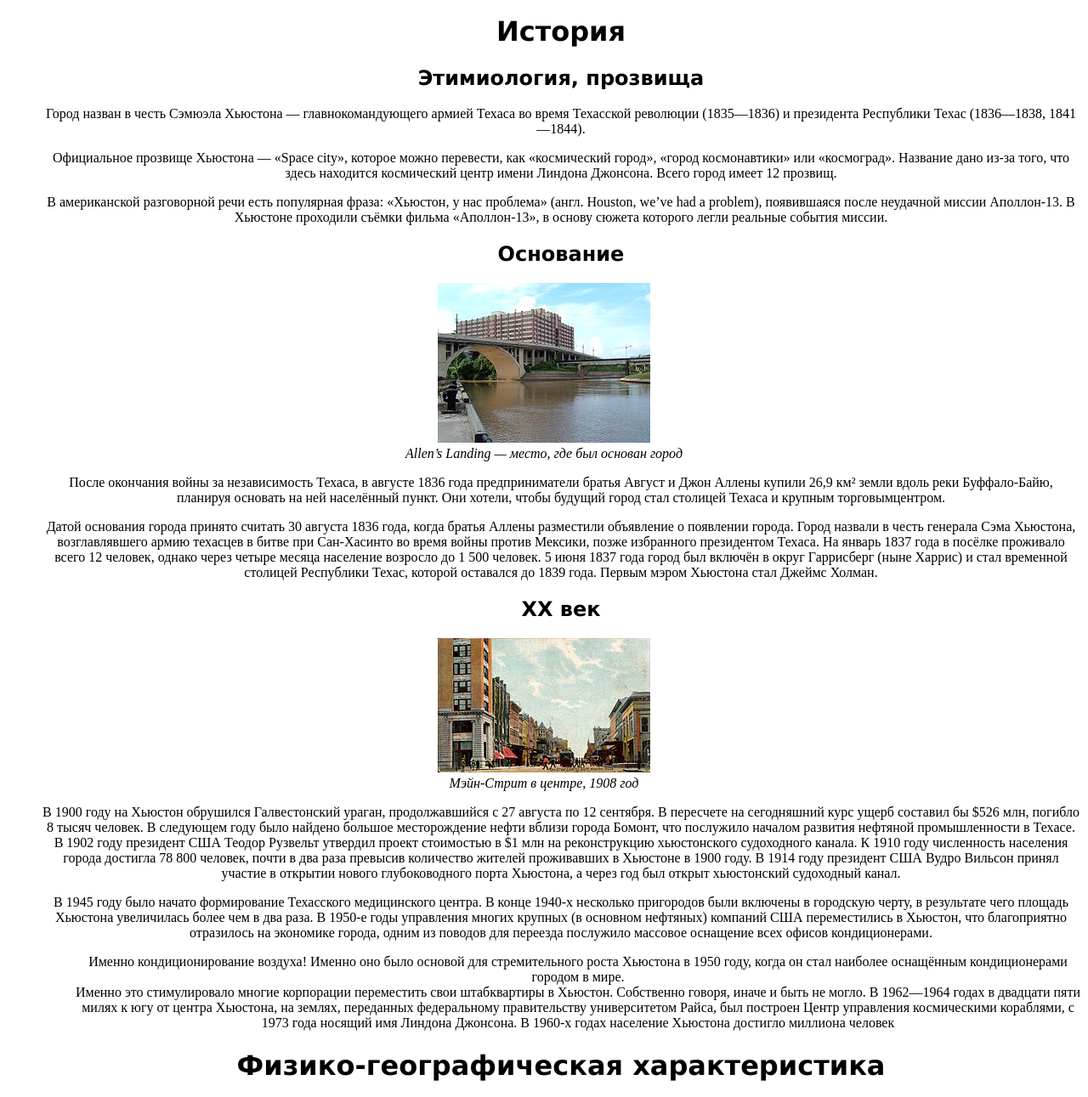
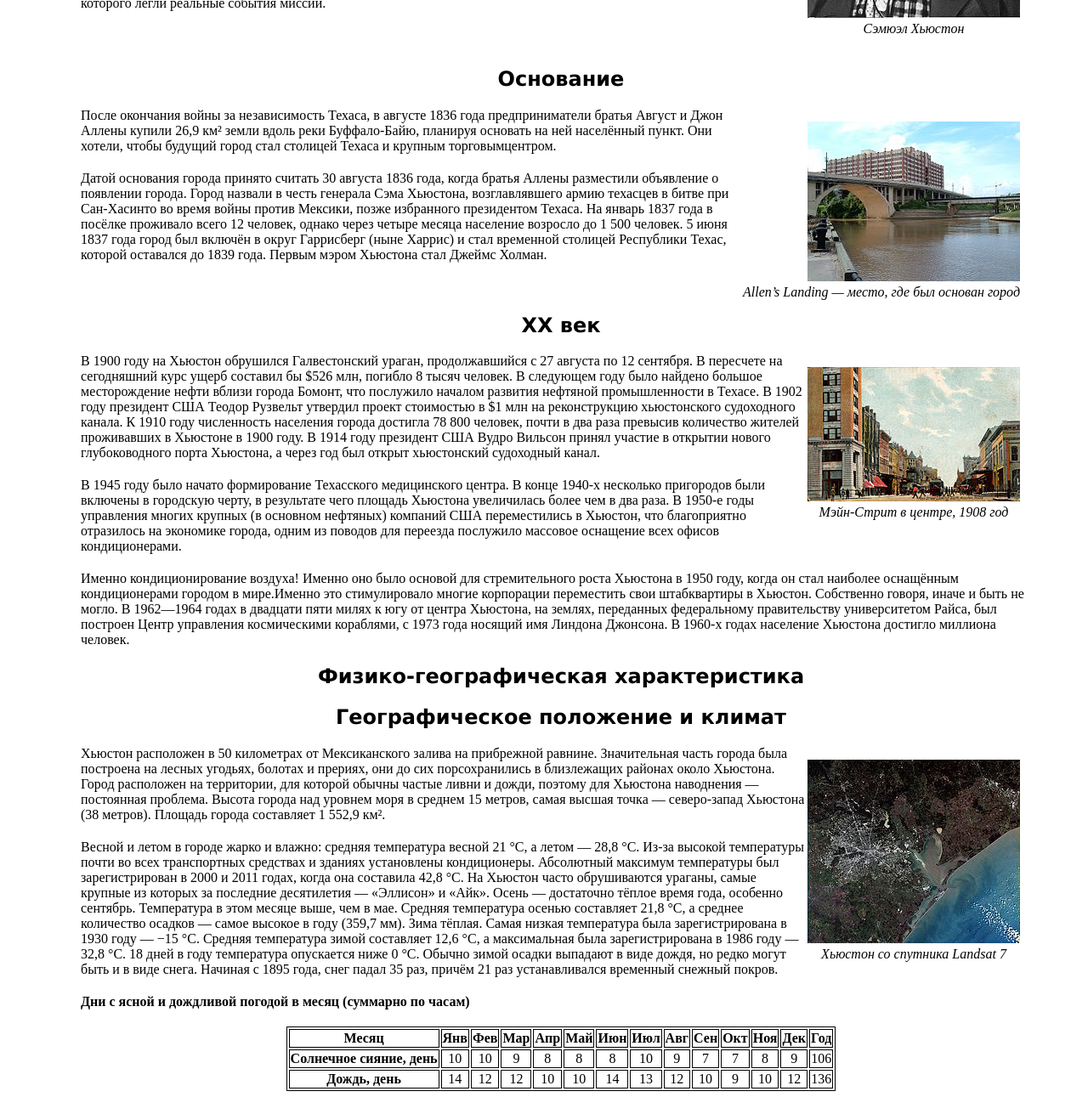
Before and after one commit to woodward84/houston, a plain HTML site: page index.html in a window 1280 px wide. Shown: the part 962-2253 px from the top of the page at 85% size. Drawn offline with Linux system fonts and the light colour scheme.

Commit message:
edit s bro

```diff
--- a/css/style.css
+++ b/css/style.css
@@ -8,6 +8,15 @@ h1, h2, h3{
     text-align: center;
 }
 
+p {
+    text-align: left;
+    margin: 0;
+    margin-bottom: 20px;
+    padding: 0 15px;
+
+}
+
+
 body{
 text-align: center;
 }
@@ -16,12 +25,22 @@ h1{
     font-size: 32px;
 }
 
+figure {
+    float: right;
+}
+
 figcaption{
     font-style: italic;
+
 }
 
 table{
     margin: auto;
+    border: 1px solid black;
+}
+
+th, td {
+ border: 1px solid black;
 }
 
 ol{
@@ -30,6 +49,35 @@ ol{
 
 ul{
     list-style-position: inside;
-    list-style-type: square;
+    list-style-type: circle;
+}
+
+.text1 {
+    text-align: left;
+}
+
+.text_2 {
+    text-align: right;
+    float: right;
+}
+
+.economy {
+    text-align: center;
+}
+
+.burn {
+    float: right;
+}
+
+.container {
+    max-width: 1200px;
+    padding: 0 15px;
+    margin: 0 auto;
+}
+
+.list_towns {
+    display: flex;
+    flex-direction: column;
+    align-items: flex-start;
 
 }
--- a/index.html
+++ b/index.html
@@ -6,8 +6,9 @@
     <title>Хьюстон - Википедия</title>
     </head>
     <body>
+      <div class="container">
          <h1>Хьюстон</h1>
-        <p> <b>Хью́стон</b> (англ. Houston) — четвёртый по количеству жителей город в Соединённых Штатах Америки и
+        <p class="text1"> <b>Хью́стон</b> (англ. Houston) — четвёртый по количеству жителей город в Соединённых Штатах Америки и
              крупнейший город в штате Техас с населением 2 304 580 человек по данным переписи населения 2020 года. Хьюстон является административным центром
               округа Харрис, а также главным экономическим центром агломерации Большого Хьюстона, занимающего пятое место среди агломераций по населению с
                общей численностью 7 122 240 человек по результатам переписи 2020 года. Город располагается в 50 километрах от Мексиканского залива на
@@ -56,6 +57,7 @@
 
 
 
+                      <div class="houston">
                         <figure style="margin-left: 0">
                            <img src="img/Sam_Houston_portrait.jpg" title="Hyuston">
                              <figcaption>
@@ -63,7 +65,7 @@
                                </figcaption>
                                </figure>
 
-                        <h1 id="story">История</h1>
+                               <h2 id="story">История</h2>
                                <h2 id="etimology">Этимиология, прозвища</h2>
 
                                <p>Город назван в честь Сэмюэла Хьюстона — главнокомандующего армией Техаса во время Техасской
@@ -75,18 +77,21 @@
                                Houston, we’ve had a problem), появившаяся после неудачной миссии Аполлон-13. В Хьюстоне
                                проходили съёмки фильма «Аполлон-13», в основу сюжета которого легли реальные события миссии.</p>
 
+                               </div>
+
+                               <div class="burn">
                                  <h2 id="osnovanie">Основание</h2>
 
-                        <figure style="margin-left: 0">
+                               <figure class="text_2" style="margin-left: 0">
                                  <img src="img/Allen's_Landing_Houston_bayou_view.jpg" title="Allen`s Landing">
                                  <figcaption>
                                    Allen’s Landing — место, где был основан город
                                    </figcaption>
                                    </figure>
 
-                            После окончания войны за независимость Техаса, в августе 1836 года предприниматели братья Август
+                                   <p>После окончания войны за независимость Техаса, в августе 1836 года предприниматели братья Август
                                    и Джон Аллены купили 26,9 км² земли вдоль реки Буффало-Байю, планируя основать на ней
-                            населённый пункт. Они хотели, чтобы будущий город стал столицей Техаса и крупным торговымцентром.
+                                   населённый пункт. Они хотели, чтобы будущий город стал столицей Техаса и крупным торговымцентром.</p>
 
                                    <p>Датой основания города принято считать 30 августа 1836 года, когда братья Аллены разместили
                                    объявление о появлении города. Город назвали в честь генерала Сэма Хьюстона, возглавлявшего
@@ -95,6 +100,7 @@
                                    месяца население возросло до 1 500 человек. 5 июня 1837 года город был включён в округ Гаррисберг
                                    (ныне Харрис) и стал временной столицей Республики Техас, которой оставался до 1839 года.
                                    Первым мэром Хьюстона стал Джеймс Холман.</p>
+                               </div>
 
                             <h2 id="twenty">ХХ век</h2>
 
@@ -118,21 +124,21 @@
                             пригородов были включены в городскую черту, в результате чего площадь Хьюстона увеличилась
                             более чем в два раза. В 1950-е годы управления многих крупных (в основном нефтяных) компаний
                             США переместились в Хьюстон, что благоприятно отразилось на экономике города, одним из
-                            поводов для переезда послужило массовое оснащение всех офисов кондиционерами.</p
+                            поводов для переезда послужило массовое оснащение всех офисов кондиционерами.</p>
 
-                            <dl>
 
-                            <dd>Именно кондиционирование воздуха! Именно оно было основой для стремительного
+
+                            <p>Именно кондиционирование воздуха! Именно оно было основой для стремительного
                             роста Хьюстона в 1950 году, когда он стал наиболее оснащённым кондиционерами
-                            городом в мире.</dd><dd>Именно это стимулировало многие корпорации переместить свои штабквартиры в Хьюстон.
+                            городом в мире.Именно это стимулировало многие корпорации переместить свои штабквартиры в Хьюстон.
                             Собственно говоря, иначе и быть не могло. В 1962—1964 годах в двадцати пяти милях к югу от центра Хьюстона, на землях, переданных
                             федеральному правительству университетом Райса, был построен Центр управления космическими
                             кораблями, с 1973 года носящий имя Линдона Джонсона. В 1960-х годах население Хьюстона
-                            достигло миллиона человек</dd>
+                            достигло миллиона человек.</p>
 
-                            </dl>
 
-                            <h1 id="fiz-geo">Физико-географическая характеристика</h1>
+
+                            <h2 id="fiz-geo">Физико-географическая характеристика</h2>
                             <h2 id="poloz_klimat">Географическое положение и климат</h2>
                             <figure style="margin-left: 0">
                               <img src="img/Large_Houston_Landsat.jpg" title="landsat_7">
@@ -257,9 +263,9 @@
   <p>В городе и его пригородах растут сосны, пальмы и другие деревья, растущие в субтропическом
   климате. Среди растений, произрастающих в городе, можно выделить орхидеи и магнолии.</p>
 
-  <h1 id="economy">Экономика</h1>
+  <h2 id="economy">Экономика</h2>
         <h2 id="economy">Общее состояние</h2>
-        <b><p align="center">Крупнейшие компании, базирующиеся в Хьюстоне по версии Fortune 500 на 2016 год.</b></p>
+        <b><p class="economy">Крупнейшие компании, базирующиеся в Хьюстоне по версии Fortune 500 на 2016 год.</b></p>
 
 
         <table>
@@ -495,7 +501,7 @@
                         поддержка миссий, United Space Alliance — координационный центр информации, United
                         Technologies — внекорабельная деятельность, Wyle Laboratories — космическая биология.</p>
 
-                        <h1 id="peoples">Население</h1>
+                        <h2 id="peoples">Население</h2>
                         <h2 id="peoples">Динамика и структура населения</h2>
                         <h3>Перепись населения</h3>
 
@@ -651,7 +657,7 @@
                          <figure style="margin-left: 0">
                           <img src="img/Melcher_Center_for_Public_Broadcasting.jpg" title="smi">
                           <figcaption>
-                            Вещательный центр, откуда вещают радиостанции KUHT и KUHF
+                            Вещательный центр
                             </figcaption>
                             </figure>
 
@@ -676,7 +682,7 @@
                            <p>Согласно городскому сайту, у Хьюстона 18 городов-побратимов (в последний раз этот список
                               расширялся в 2015 году, когда к нему присоединилась Басра):
                            </p>
-                           <ul>
+                           <ul class="list_towns flex">
                               <li>Абу-Даби (ОАЭ);</li>
                               <li>Абердин (Шотландия);</li>
                               <li>Гуаякиль (Эквадор);</li>
@@ -696,5 +702,7 @@
                               <li>Шэньчжэнь (Китай);</li>
                               <li>Басра (Ирак)</li>
                            </ul>
+      </div>
+
                         </body>
                      </html>
```
Lines whose indentation alone changed are shown as unchanged.
